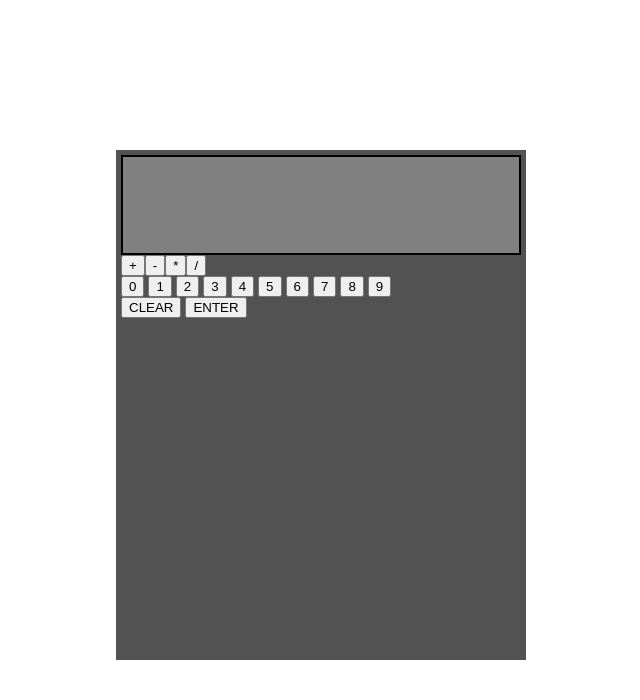
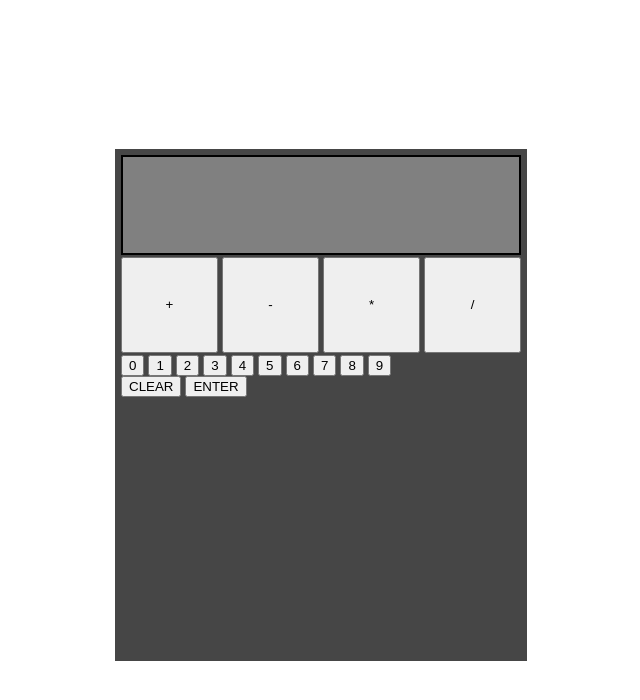
Before and after one commit to DiligentViking/the-calculator, a plain HTML site: page index.html in a window 1280 px wide. Shown: the whole page, without its empty margins (319-959 px from the left). Drawn offline with Linux system fonts and the light colour scheme.

Commit message:
Add a bit more css and change words back to syms
I looked up how all children of an element are selected (tis quite
simple), so I would not have to select each child! Tho I guess I could
change all the syms to words, and have button var in the event listener
be set to element.target.textContent or something like that.

```diff
--- a/index.html
+++ b/index.html
@@ -11,10 +11,10 @@
   <div id="calculator">
     <div id="display"></div>
     <div id="operators">
-      <button id="add">+</button>
-      <button id="subtract">-</button>
-      <button id="multiply">*</button>
-      <button id="divide">/</button>
+      <button id="*">+</button>
+      <button id="-">-</button>
+      <button id="*">*</button>
+      <button id="/">/</button>
     </div>
     <div id="numbers">
       <button id="0">0</button>
--- a/script.js
+++ b/script.js
@@ -16,13 +16,13 @@ function divide(num1, num2) {
 
 function operate(operator, num1, num2) {
   switch (operator) {
-    case 'add':
+    case '+':
       return add(num1, num2);
-    case 'subtract':
+    case '-':
       return subtract(num1, num2);
-    case 'multiply':
+    case '*':
       return mulitply(num1, num2);
-    case 'divide':
+    case '/':
       return divide(num1, num2);
   }
 }
@@ -38,7 +38,7 @@ calculator.addEventListener('click', (event) => {
   const button = event.target.id;
   if ('0123456789'.includes(button)) {
     display.textContent += button;
-  } else if ('add subtract multiply divide'.includes(button)) {
+  } else if ('+-*/'.includes(button)) {
     operator = button;
     num1 = +display.textContent;
     display.textContent = '';
--- a/style.css
+++ b/style.css
@@ -10,8 +10,9 @@ body {
 }
 
 #calculator {
-  background-color: rgb(82, 82, 82);
-  padding: 5px;
+  background-color: rgb(70, 70, 70);
+  /* font-size: 50px; */
+  padding: 6px;
   width: 400px;
   height: 500px;
   /* note no border box */
@@ -25,6 +26,13 @@ body {
 }
 
 #operators {
+  height: 100px;
   display: flex;
-  /* justify-content: space-between; */
+  gap: 4px;
 }
+
+#operators * {
+  margin: 2px 0px;
+  box-sizing: border-box;
+  flex: 1;
+}
```
